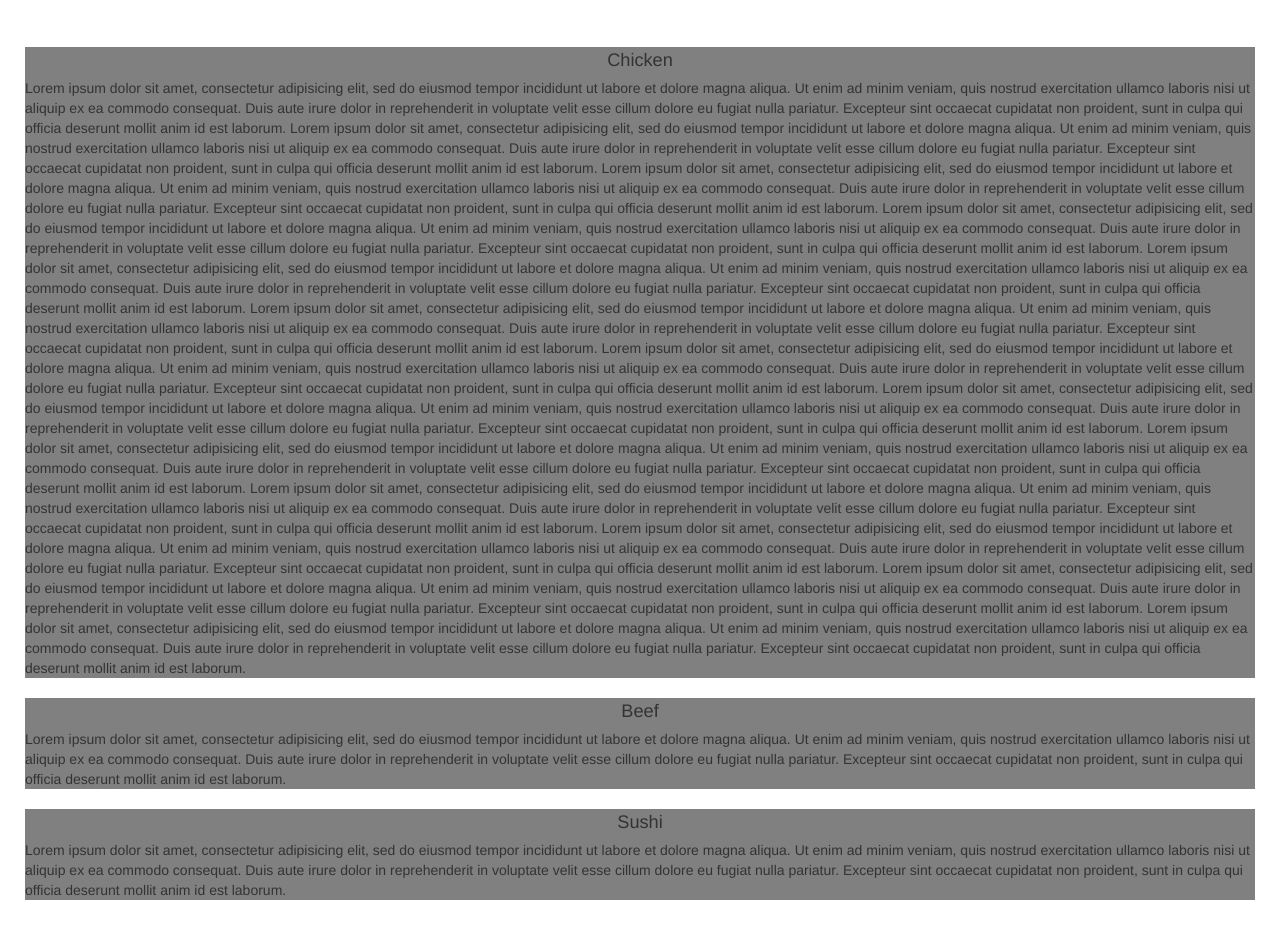
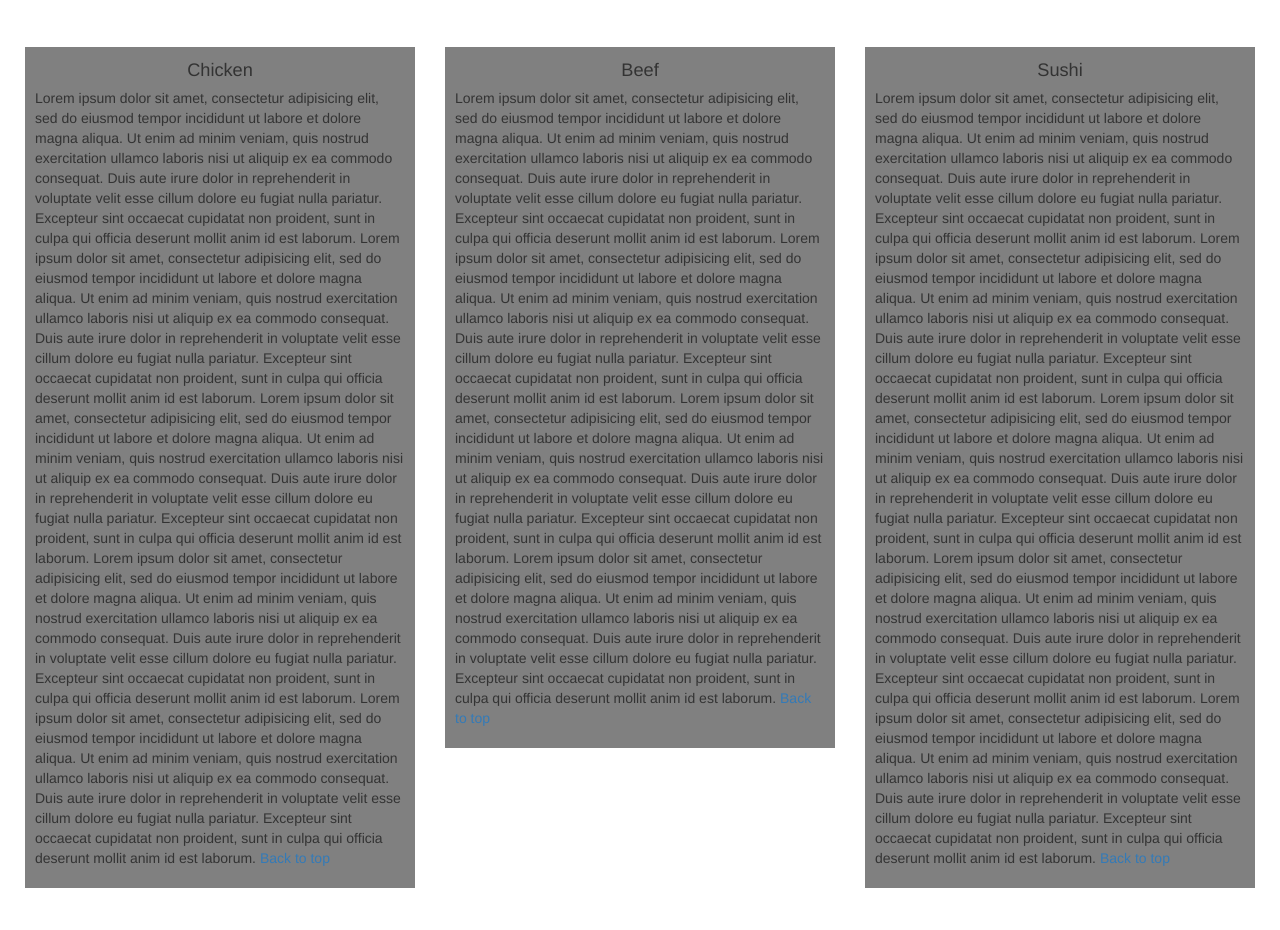
Before and after one commit to QuiqueChorro/Coursera-web, a plain HTML site: page module3-solution/index.html in a window 1280 px wide. Shown: the part 113-1043 px from the top of the page. Drawn offline with Linux system fonts and the light colour scheme.

Commit message:
Module 4 solutions

```diff
--- a/module3-solution/css/styles.css
+++ b/module3-solution/css/styles.css
@@ -1,14 +1,11 @@
 h1 {
   margin-bottom: 50px;
-}
-
-.row {
-	width: 100%;
 }
 
 .box {
   	margin-bottom: 20px;
   	background-color: grey;
+  	padding: 10px;
 }
 
 .title {
--- a/module3-solution/index.html
+++ b/module3-solution/index.html
@@ -36,15 +36,15 @@
         <div id="collapsable-nav" class="collapse navbar-collapse text-center">
            <ul id="nav-list" class="nav navbar-nav navbar-right">
             <li>
-              <a href="menu-categories.html" class="visible-xs">
+              <a href="#chicken" class="visible-xs">
                 <br class="hidden-xs"> Chicken</a>
             </li>
             <li>
-              <a href="#" class="visible-xs">
+              <a href="#beef" class="visible-xs">
                 <br class="hidden-xs">Beef</a>
             </li>
             <li>
-              <a href="#" class="visible-xs">
+              <a href="#sushi" class="visible-xs">
                 <br class="hidden-xs">Sushi</a>
             </li>
           </ul><!-- #nav-list -->
@@ -57,8 +57,79 @@
   <h1 class="text-center">Our Menu</h1>
 
   <div id="main-content" class="container-fluid">
-    <div class="box">
+    <div class="row">
+      <div class= "col-md-4 col-sm-6 col-xs-12">
+        <div id="chicken" class="box">
           <div class="title text-center">Chicken</div>
+          <p>Lorem ipsum dolor sit amet, consectetur adipisicing elit, sed do eiusmod
+      tempor incididunt ut labore et dolore magna aliqua. Ut enim ad minim veniam,
+      quis nostrud exercitation ullamco laboris nisi ut aliquip ex ea commodo
+      consequat. Duis aute irure dolor in reprehenderit in voluptate velit esse
+      cillum dolore eu fugiat nulla pariatur. Excepteur sint occaecat cupidatat non
+      proident, sunt in culpa qui officia deserunt mollit anim id est laborum.
+      Lorem ipsum dolor sit amet, consectetur adipisicing elit, sed do eiusmod
+      tempor incididunt ut labore et dolore magna aliqua. Ut enim ad minim veniam,
+      quis nostrud exercitation ullamco laboris nisi ut aliquip ex ea commodo
+      consequat. Duis aute irure dolor in reprehenderit in voluptate velit esse
+      cillum dolore eu fugiat nulla pariatur. Excepteur sint occaecat cupidatat non
+      proident, sunt in culpa qui officia deserunt mollit anim id est laborum.
+      Lorem ipsum dolor sit amet, consectetur adipisicing elit, sed do eiusmod
+      tempor incididunt ut labore et dolore magna aliqua. Ut enim ad minim veniam,
+      quis nostrud exercitation ullamco laboris nisi ut aliquip ex ea commodo
+      consequat. Duis aute irure dolor in reprehenderit in voluptate velit esse
+      cillum dolore eu fugiat nulla pariatur. Excepteur sint occaecat cupidatat non
+      proident, sunt in culpa qui officia deserunt mollit anim id est laborum.
+      Lorem ipsum dolor sit amet, consectetur adipisicing elit, sed do eiusmod
+      tempor incididunt ut labore et dolore magna aliqua. Ut enim ad minim veniam,
+      quis nostrud exercitation ullamco laboris nisi ut aliquip ex ea commodo
+      consequat. Duis aute irure dolor in reprehenderit in voluptate velit esse
+      cillum dolore eu fugiat nulla pariatur. Excepteur sint occaecat cupidatat non
+      proident, sunt in culpa qui officia deserunt mollit anim id est laborum.
+      Lorem ipsum dolor sit amet, consectetur adipisicing elit, sed do eiusmod
+      tempor incididunt ut labore et dolore magna aliqua. Ut enim ad minim veniam,
+      quis nostrud exercitation ullamco laboris nisi ut aliquip ex ea commodo
+      consequat. Duis aute irure dolor in reprehenderit in voluptate velit esse
+      cillum dolore eu fugiat nulla pariatur. Excepteur sint occaecat cupidatat non
+      proident, sunt in culpa qui officia deserunt mollit anim id est laborum.
+      <a href="#">Back to top</a>
+          </p>
+        </div>
+      </div>
+      <div class= "col-md-4 col-sm-6 col-xs-12">
+        <div id="beef" class="box">
+          <div class="title text-center">Beef</div>
+          <p>
+              Lorem ipsum dolor sit amet, consectetur adipisicing elit, sed do eiusmod
+              tempor incididunt ut labore et dolore magna aliqua. Ut enim ad minim veniam,
+              quis nostrud exercitation ullamco laboris nisi ut aliquip ex ea commodo
+              consequat. Duis aute irure dolor in reprehenderit in voluptate velit esse
+              cillum dolore eu fugiat nulla pariatur. Excepteur sint occaecat cupidatat non
+              proident, sunt in culpa qui officia deserunt mollit anim id est laborum.
+              Lorem ipsum dolor sit amet, consectetur adipisicing elit, sed do eiusmod
+              tempor incididunt ut labore et dolore magna aliqua. Ut enim ad minim veniam,
+              quis nostrud exercitation ullamco laboris nisi ut aliquip ex ea commodo
+              consequat. Duis aute irure dolor in reprehenderit in voluptate velit esse
+              cillum dolore eu fugiat nulla pariatur. Excepteur sint occaecat cupidatat non
+              proident, sunt in culpa qui officia deserunt mollit anim id est laborum.
+              Lorem ipsum dolor sit amet, consectetur adipisicing elit, sed do eiusmod
+              tempor incididunt ut labore et dolore magna aliqua. Ut enim ad minim veniam,
+              quis nostrud exercitation ullamco laboris nisi ut aliquip ex ea commodo
+              consequat. Duis aute irure dolor in reprehenderit in voluptate velit esse
+              cillum dolore eu fugiat nulla pariatur. Excepteur sint occaecat cupidatat non
+              proident, sunt in culpa qui officia deserunt mollit anim id est laborum.
+              Lorem ipsum dolor sit amet, consectetur adipisicing elit, sed do eiusmod
+              tempor incididunt ut labore et dolore magna aliqua. Ut enim ad minim veniam,
+              quis nostrud exercitation ullamco laboris nisi ut aliquip ex ea commodo
+              consequat. Duis aute irure dolor in reprehenderit in voluptate velit esse
+              cillum dolore eu fugiat nulla pariatur. Excepteur sint occaecat cupidatat non
+              proident, sunt in culpa qui officia deserunt mollit anim id est laborum.
+              <a href="#">Back to top</a>
+          </p>
+        </div>
+      </div>
+        <div class= "col-md-4 col-sm-12 col-xs-12">
+          <div id="sushi" class="box">
+            <div class="title text-center">Sushi</div>
             <p>
                 Lorem ipsum dolor sit amet, consectetur adipisicing elit, sed do eiusmod
                 tempor incididunt ut labore et dolore magna aliqua. Ut enim ad minim veniam,
@@ -90,77 +161,9 @@
                 consequat. Duis aute irure dolor in reprehenderit in voluptate velit esse
                 cillum dolore eu fugiat nulla pariatur. Excepteur sint occaecat cupidatat non
                 proident, sunt in culpa qui officia deserunt mollit anim id est laborum.
-      Lorem ipsum dolor sit amet, consectetur adipisicing elit, sed do eiusmod
-      tempor incididunt ut labore et dolore magna aliqua. Ut enim ad minim veniam,
-      quis nostrud exercitation ullamco laboris nisi ut aliquip ex ea commodo
-      consequat. Duis aute irure dolor in reprehenderit in voluptate velit esse
-      cillum dolore eu fugiat nulla pariatur. Excepteur sint occaecat cupidatat non
-      proident, sunt in culpa qui officia deserunt mollit anim id est laborum.
-      Lorem ipsum dolor sit amet, consectetur adipisicing elit, sed do eiusmod
-      tempor incididunt ut labore et dolore magna aliqua. Ut enim ad minim veniam,
-      quis nostrud exercitation ullamco laboris nisi ut aliquip ex ea commodo
-      consequat. Duis aute irure dolor in reprehenderit in voluptate velit esse
-      cillum dolore eu fugiat nulla pariatur. Excepteur sint occaecat cupidatat non
-      proident, sunt in culpa qui officia deserunt mollit anim id est laborum.
-      Lorem ipsum dolor sit amet, consectetur adipisicing elit, sed do eiusmod
-      tempor incididunt ut labore et dolore magna aliqua. Ut enim ad minim veniam,
-      quis nostrud exercitation ullamco laboris nisi ut aliquip ex ea commodo
-      consequat. Duis aute irure dolor in reprehenderit in voluptate velit esse
-      cillum dolore eu fugiat nulla pariatur. Excepteur sint occaecat cupidatat non
-      proident, sunt in culpa qui officia deserunt mollit anim id est laborum.
-      Lorem ipsum dolor sit amet, consectetur adipisicing elit, sed do eiusmod
-      tempor incididunt ut labore et dolore magna aliqua. Ut enim ad minim veniam,
-      quis nostrud exercitation ullamco laboris nisi ut aliquip ex ea commodo
-      consequat. Duis aute irure dolor in reprehenderit in voluptate velit esse
-      cillum dolore eu fugiat nulla pariatur. Excepteur sint occaecat cupidatat non
-      proident, sunt in culpa qui officia deserunt mollit anim id est laborum.
-      Lorem ipsum dolor sit amet, consectetur adipisicing elit, sed do eiusmod
-      tempor incididunt ut labore et dolore magna aliqua. Ut enim ad minim veniam,
-      quis nostrud exercitation ullamco laboris nisi ut aliquip ex ea commodo
-      consequat. Duis aute irure dolor in reprehenderit in voluptate velit esse
-      cillum dolore eu fugiat nulla pariatur. Excepteur sint occaecat cupidatat non
-      proident, sunt in culpa qui officia deserunt mollit anim id est laborum.
-      Lorem ipsum dolor sit amet, consectetur adipisicing elit, sed do eiusmod
-      tempor incididunt ut labore et dolore magna aliqua. Ut enim ad minim veniam,
-      quis nostrud exercitation ullamco laboris nisi ut aliquip ex ea commodo
-      consequat. Duis aute irure dolor in reprehenderit in voluptate velit esse
-      cillum dolore eu fugiat nulla pariatur. Excepteur sint occaecat cupidatat non
-      proident, sunt in culpa qui officia deserunt mollit anim id est laborum.
-      Lorem ipsum dolor sit amet, consectetur adipisicing elit, sed do eiusmod
-      tempor incididunt ut labore et dolore magna aliqua. Ut enim ad minim veniam,
-      quis nostrud exercitation ullamco laboris nisi ut aliquip ex ea commodo
-      consequat. Duis aute irure dolor in reprehenderit in voluptate velit esse
-      cillum dolore eu fugiat nulla pariatur. Excepteur sint occaecat cupidatat non
-      proident, sunt in culpa qui officia deserunt mollit anim id est laborum.
-      Lorem ipsum dolor sit amet, consectetur adipisicing elit, sed do eiusmod
-      tempor incididunt ut labore et dolore magna aliqua. Ut enim ad minim veniam,
-      quis nostrud exercitation ullamco laboris nisi ut aliquip ex ea commodo
-      consequat. Duis aute irure dolor in reprehenderit in voluptate velit esse
-      cillum dolore eu fugiat nulla pariatur. Excepteur sint occaecat cupidatat non
-      proident, sunt in culpa qui officia deserunt mollit anim id est laborum.
+                <a href="#">Back to top</a>
             </p>
         </div>
-    <div class="box">
-    <div class="title text-center">Beef</div>
-    <p>
-      Lorem ipsum dolor sit amet, consectetur adipisicing elit, sed do eiusmod
-      tempor incididunt ut labore et dolore magna aliqua. Ut enim ad minim veniam,
-      quis nostrud exercitation ullamco laboris nisi ut aliquip ex ea commodo
-      consequat. Duis aute irure dolor in reprehenderit in voluptate velit esse
-      cillum dolore eu fugiat nulla pariatur. Excepteur sint occaecat cupidatat non
-      proident, sunt in culpa qui officia deserunt mollit anim id est laborum.
-    </p>
-    </div>
-    <div class="box">
-    <div class="title text-center">Sushi</div>
-    <p>
-      Lorem ipsum dolor sit amet, consectetur adipisicing elit, sed do eiusmod
-      tempor incididunt ut labore et dolore magna aliqua. Ut enim ad minim veniam,
-      quis nostrud exercitation ullamco laboris nisi ut aliquip ex ea commodo
-      consequat. Duis aute irure dolor in reprehenderit in voluptate velit esse
-      cillum dolore eu fugiat nulla pariatur. Excepteur sint occaecat cupidatat non
-      proident, sunt in culpa qui officia deserunt mollit anim id est laborum.
-    </p>
       </div>
 </div>
 
```
Also changed, not shown: module4-solution-hard/SpeakGoodBye.js (added, +25 -0 lines), module4-solution-hard/SpeakHello.js (added, +24 -0 lines), module4-solution-hard/index.html (added, +16 -0 lines), module4-solution-hard/script.js (added, +65 -0 lines), module4-solution/SpeakGoodBye.js (added, +28 -0 lines), module4-solution/SpeakHello.js (added, +26 -0 lines), module4-solution/index.html (added, +13 -0 lines), module4-solution/script.js (added, +68 -0 lines). Lines whose indentation alone changed are shown as unchanged.
